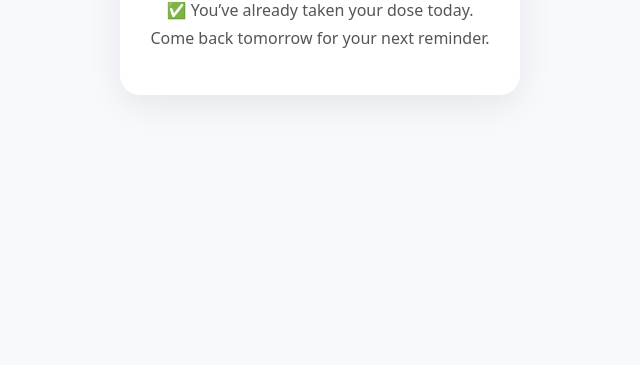
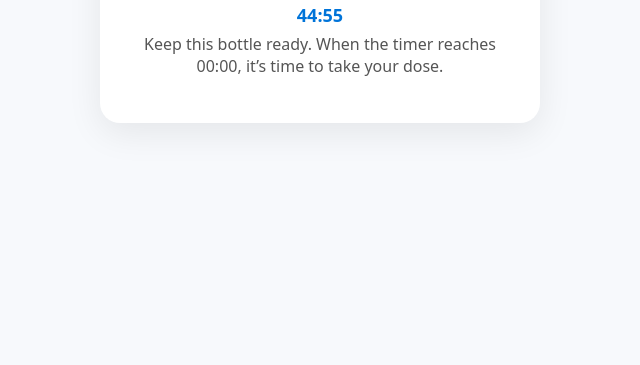
Before and after one commit to albanha/smartdose-demo, a plain HTML site: page index.html in a window 1280 px wide. Shown: the part 435-800 px from the top of the page, without its empty margins (320-960 px from the left). Drawn offline with Linux system fonts and the light colour scheme.

Commit message:
Update index.html

```diff
--- a/index.html
+++ b/index.html
@@ -39,14 +39,45 @@
       color: #555;
       margin: 6px 0;
     }
+    .countdown {
+      font-size: 18px;
+      font-weight: 600;
+      margin-top: 10px;
+      color: #0074D9;
+    }
   </style>
 </head>
 <body>
   <div class="card">
     <div class="pill-icon"></div>
     <h1>SmartDose</h1>
-    <p>✅ You’ve already taken your dose today.</p>
-    <p>Come back tomorrow for your next reminder.</p>
+    <p>⏱ You need to take your dose in approximately:</p>
+    <div class="countdown" id="countdown">45:00</div>
+    <p>Keep this bottle ready. When the timer reaches 00:00, it’s time to take your dose.</p>
   </div>
+
+  <script>
+    // 45 minutes from page open
+    const totalSeconds = 45 * 60;
+    let remaining = totalSeconds;
+
+    const el = document.getElementById("countdown");
+
+    function updateCountdown() {
+      const mins = Math.floor(remaining / 60);
+      const secs = remaining % 60;
+      el.textContent =
+        String(mins).padStart(2, "0") + ":" + String(secs).padStart(2, "0");
+
+      if (remaining > 0) {
+        remaining -= 1;
+      } else {
+        el.textContent = "00:00";
+      }
+    }
+
+    updateCountdown();
+    setInterval(updateCountdown, 1000);
+  </script>
 </body>
 </html>
```
